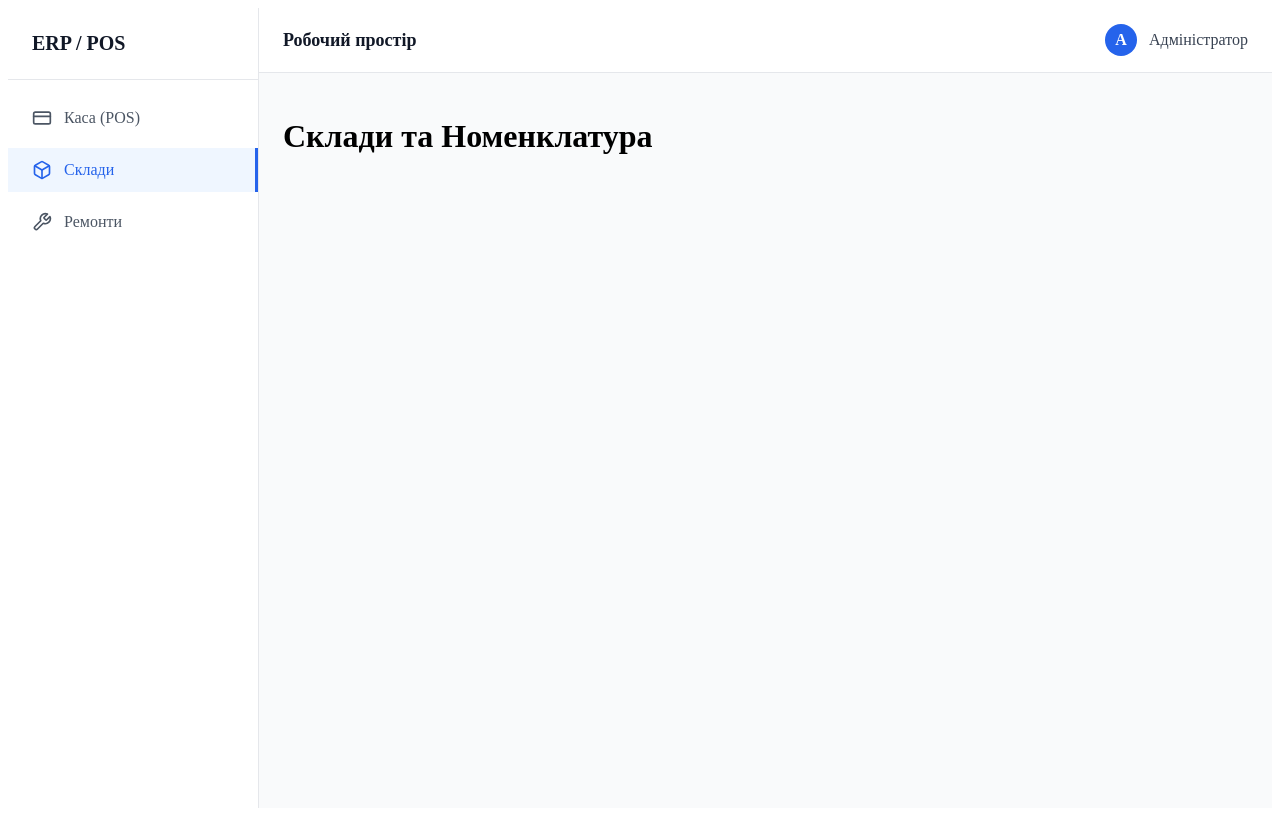
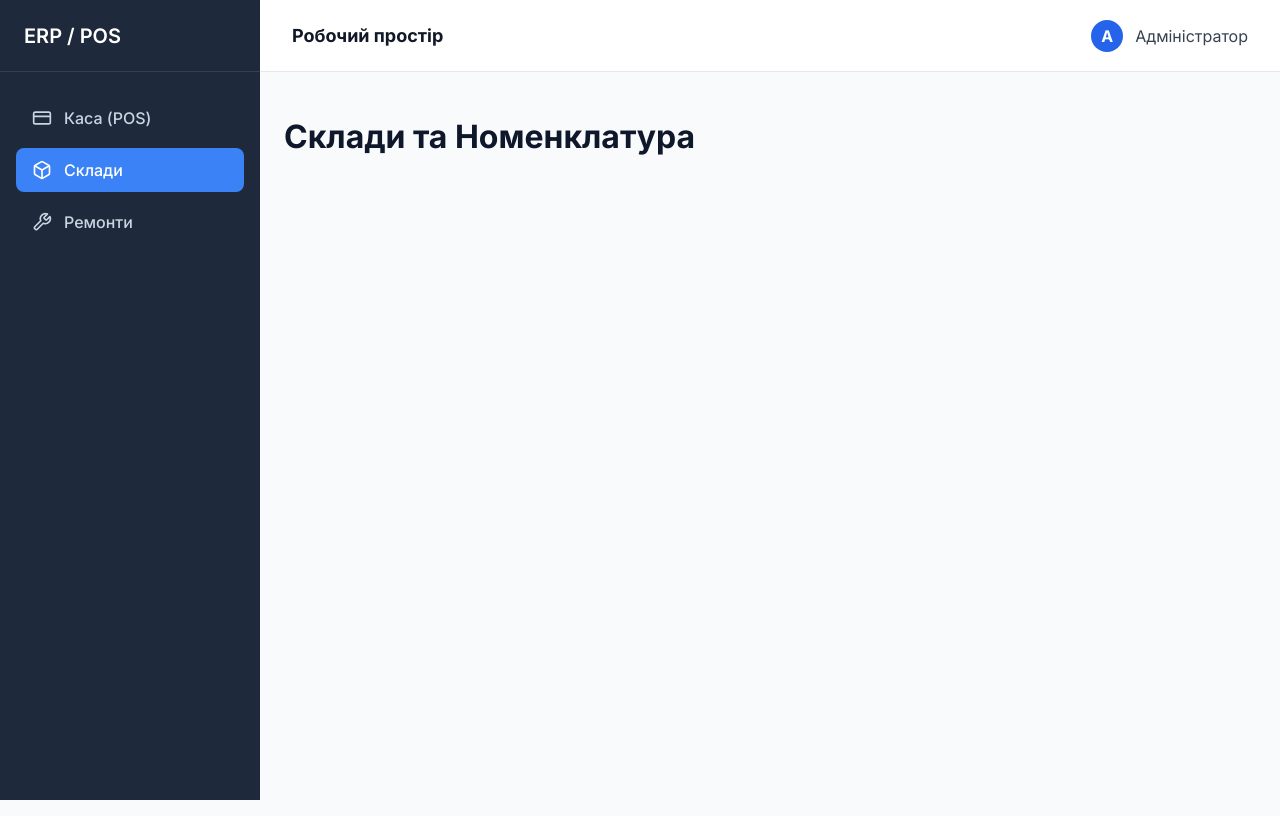
Before and after one commit to Kurioon/erp-pos-frontend, a Vue app: page /warehouses in a window 1280 px wide. Built offline with nearby package versions, Linux system fonts and the light colour scheme; sample sign-in values are in the browser's storage.

Commit message:
fix: align header and sidebar borders

```diff
--- a/src/App.vue
+++ b/src/App.vue
@@ -12,3 +12,19 @@ import DefaultLayout from '@/layouts/DefaultLayout.vue'
 const route = useRoute()
 const showLayout = computed(() => route.meta.requiresAuth)
 </script>
+
+<style>
+@import url('https://fonts.googleapis.com/css2?family=Inter:wght@400;500;600;700&display=swap');
+
+body {
+  font-family: 'Inter', sans-serif;
+  margin: 0;
+  padding: 0;
+  background-color: #f8fafc;
+  color: #0f172a;
+}
+
+* {
+  box-sizing: border-box;
+}
+</style>
--- a/src/layouts/AppHeader.vue
+++ b/src/layouts/AppHeader.vue
@@ -15,12 +15,13 @@
 
 <style scoped>
 .header {
-  height: 64px;
+  height: 72px;
+  padding: 0 32px;
+  display: flex;
+  align-items: center;
+  justify-content: space-between;
   background-color: #ffffff;
   border-bottom: 1px solid #e5e7eb;
-  display: flex;
-  align-items: center;
-  padding: 0 24px;
 }
 .header-content {
   width: 100%;
--- a/src/layouts/AppSidebar.vue
+++ b/src/layouts/AppSidebar.vue
@@ -30,47 +30,57 @@ const menuItems = [
 
 <style scoped>
 .sidebar {
-  width: 250px;
+  width: 260px;
   height: 100vh;
-  background-color: #ffffff;
-  border-right: 1px solid #e5e7eb;
+  background-color: #1e293b;
+  color: #ffffff;
   display: flex;
   flex-direction: column;
 }
+
 .logo {
-  padding: 24px;
+  height: 72px;
+  padding: 0 24px;
+  display: flex;
+  align-items: center;
+  gap: 12px;
   font-size: 1.25rem;
-  font-weight: bold;
-  color: #111827;
-  border-bottom: 1px solid #e5e7eb;
+  font-weight: 600;
+  border-bottom: 1px solid #334155;
 }
+
 .nav-menu {
-  padding: 16px 0;
+  padding: 24px 16px;
   display: flex;
   flex-direction: column;
   gap: 8px;
 }
+
 .nav-link {
-  padding: 12px 24px;
+  padding: 12px 16px;
   display: flex;
   align-items: center;
   gap: 12px;
   text-decoration: none;
-  color: #4b5563;
-  transition: background-color 0.2s ease;
+  color: #cbd5e1;
+  border-radius: 8px;
+  transition: all 0.2s ease;
+  font-weight: 500;
 }
+
+.nav-link:hover {
+  background-color: #334155;
+  color: #ffffff;
+}
+
+.active-link {
+  background-color: #3b82f6;
+  color: #ffffff;
+}
+
 .icon {
   display: flex;
   align-items: center;
   justify-content: center;
 }
-.nav-link:hover {
-  background-color: #f3f4f6;
-}
-.active-link {
-  background-color: #eff6ff;
-  color: #2563eb;
-  border-right: 3px solid #2563eb;
-  font-weight: 500;
-}
 </style>
```
